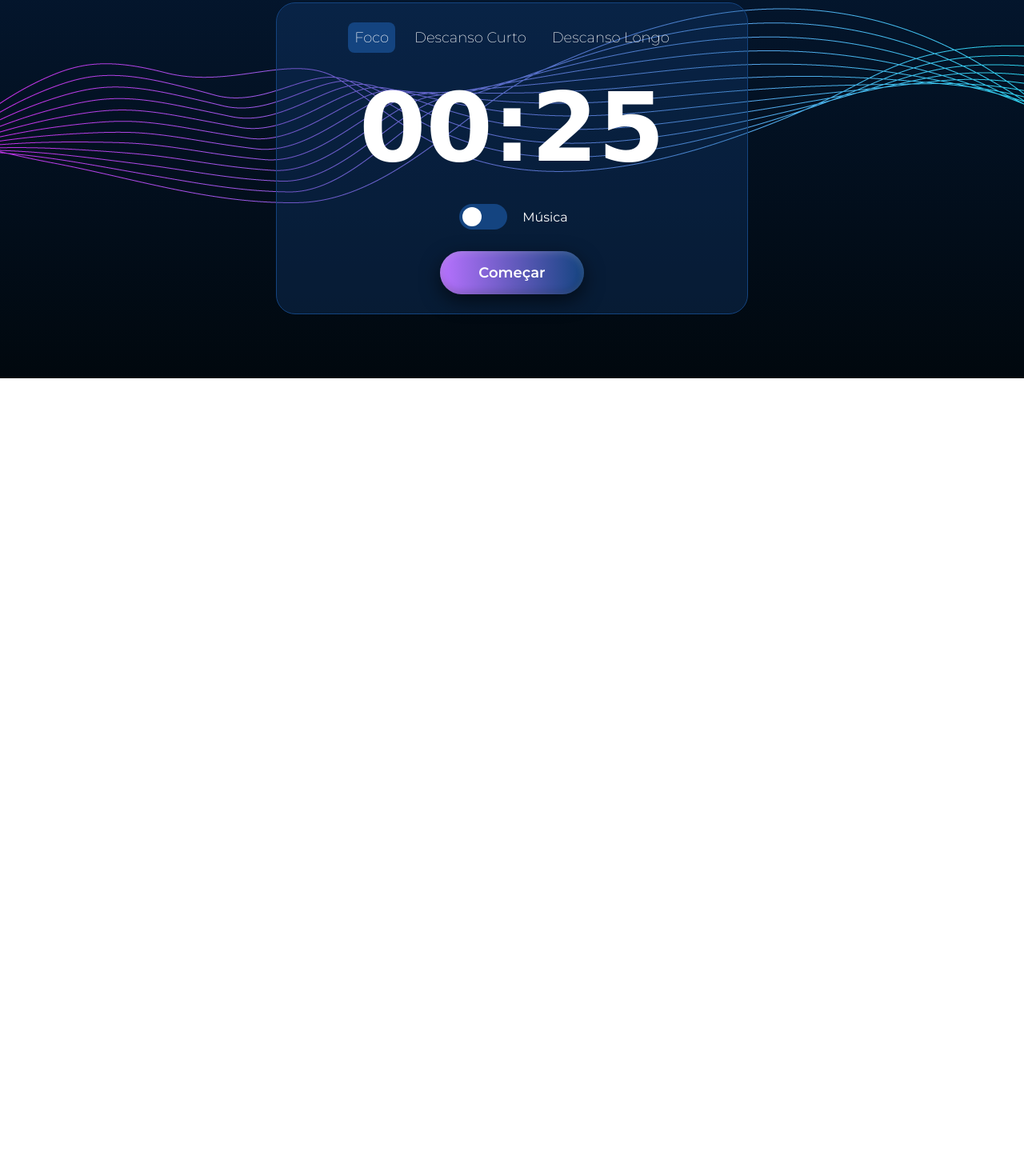
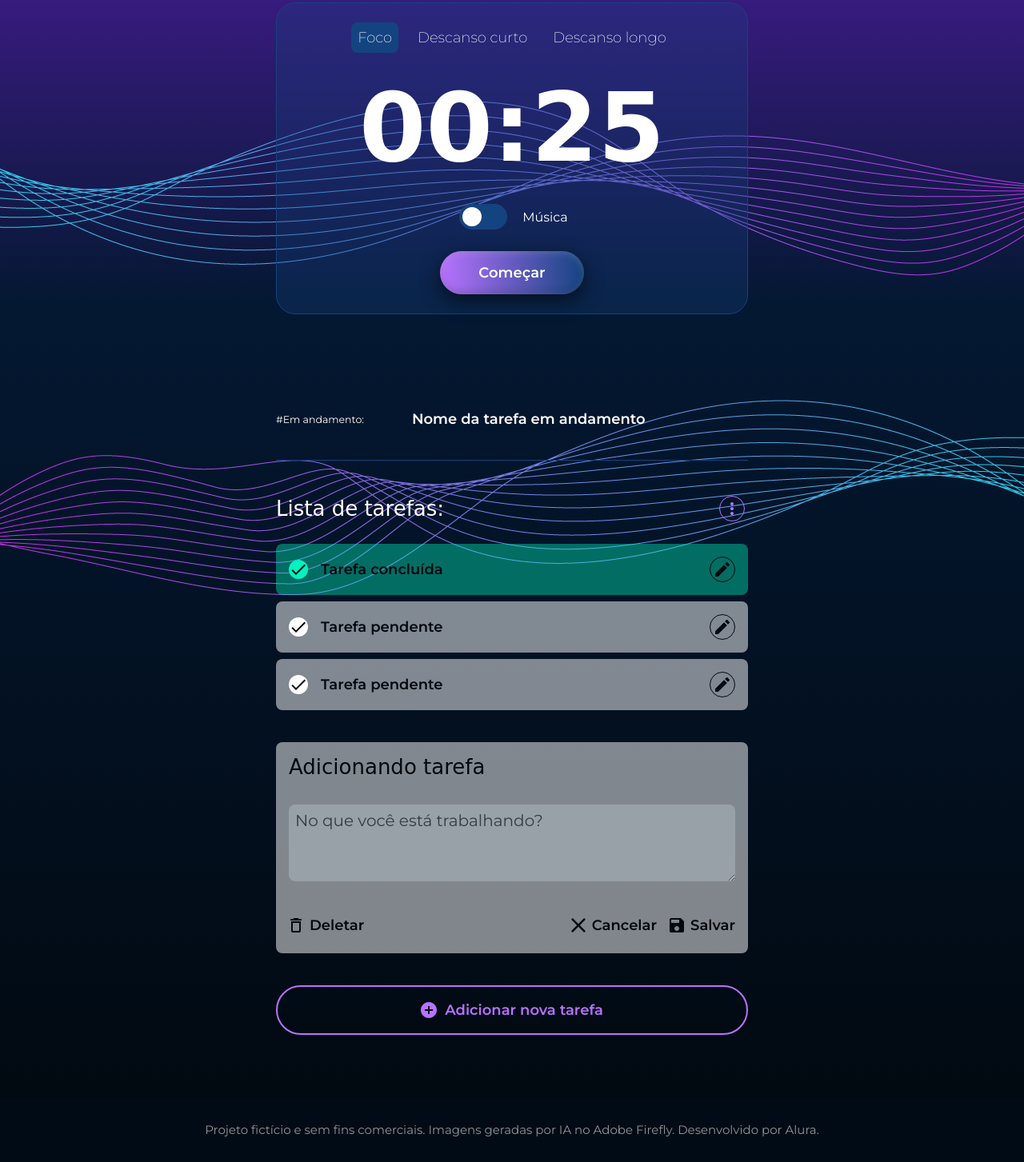
Before and after one commit to arcanjo17/fokus, a website built with Vite: page index.html in a window 1280 px wide. Shown: the part 611-2064 px from the top of the page at 80% size. Before the commit the page ends 1084 px from the top, so only its background shows below. Built offline with nearby package versions, Linux system fonts and the light colour scheme; a web font is replaced by a local one.

Commit message:
Incluindo formulario

```diff
--- a/index.html
+++ b/index.html
@@ -6,36 +6,146 @@
     <meta name="viewport" content="width=device-width, initial-scale=1.0" />
     <title>fokus</title>
   </head>
-  <body class="page">
-    <a href="#main-content" class="skip-link">Pular para o link príncipal</a>
+  <body class="page" data-mode="1">
+    <a href="#main-content" class="skip-link">
+      Pular para o conteúdo principal
+    </a>
     <header>
       <h1 class="logo">
-        <img src="/logo.png" alt="logo Fokus">
+        <img src="/logo.png" alt="">
       </h1>
     </header>
-
     <main id="main-content">
       <section aria-label="Banner" class="banner">
-        <h2 class="banner__title">Otimize sua produtividade, <strong class="banner__title--highlight">mergulho no que importa</strong></h2>
+        <h2 class="banner__title">Otimize sua produtividade, <strong class="banner__title--highlight">mergulhe no que importa</strong></h2>
         <img src="/mode-1.png" alt="">
       </section>
-
       <section aria-label="Timer" class="timer-card">
         <div role="tablist" aria-label="Tipo de timer" class="timer-card__tabs">
-          <button data-mode = '1' class="timer-card__tab timer-card__tab--active" role="tab" type="button" aria-selected="true">Foco</button>
-          <button data-mode = '2' class="timer-card__tab" role="tab" type="button" aria-selected="false">Descanso Curto</button>
-          <button data-mode = '3' class="timer-card__tab" role="tab" type="button" aria-selected="false">Descanso Longo</button>
+          <button data-mode="1" class="timer-card__tab timer-card__tab--active" role="tab" type="button" aria-selected="true">
+            Foco
+          </button>
+          <button data-mode="2" class="timer-card__tab" role="tab" type="button" aria-selected="false">
+            Descanso curto
+          </button>
+          <button data-mode="3" class="timer-card__tab" role="tab" type="button" aria-selected="false">
+            Descanso longo
+          </button>
         </div>
         <div class="timer-card__display">
-          <span role="timer" class="timer-card__time" aria-live="polite" aria-label="Tempo restante">00:25</span>
+          <span class="timer-card__time" role="timer" aria-live="polite" aria-label="Tempo restante">
+            00:25
+          </span>
         </div>
         <label for="toggle-music" class="music-toggle">
-          <input type="checkbox" id="toggle-music" class="music-toggle__input">Música
+          <input type="checkbox" id="toggle-music" class="music-toggle__input"> Música
         </label>
         <form class="timer-card__form">
-          <button class="button">Começar</button>
+          <button class="button">
+            Começar
+          </button>
         </form>
       </section>
+      <section aria-labelledby="task-board-heading" class="task-board">
+        <p class="current-task" aria-live="polite">
+          <span class="current-task__label">#Em andamento:</span>
+          <strong class="current-task__name">Nome da tarefa em andamento</strong>
+        </p>
+
+        <div class="task-board__header">
+          <h2 id="task-board-heading" class="task-board__heading">Lista de tarefas:</h2>
+          <details class="task-menu">
+            <summary class="task-menu__trigger" aria-label="Opções da lista de tarefas">
+              <span class="icon icon--more icon--lg" aria-hidden="true"></span>
+            </summary>
+            <ul class="task-menu__list" role="menu">
+              <li class="task-menu__item" role="none">
+                <button type="button" class="task-menu__button" role="menuitem">
+                  <span class="icon icon--check icon--md" aria-hidden="true"></span>
+                  Limpar tarefas concluídas
+                </button>
+              </li>
+              <li class="task-menu__item" role="none">
+                <button type="button" class="task-menu__button" role="menuitem">
+                  <span class="icon icon--delete icon--md" aria-hidden="true"></span>
+                  Limpar todas as tarefas
+                </button>
+              </li>
+            </ul>
+          </details>
+        </div>
+
+        <ul class="task-list">
+          <li class="task-list__item task-list__item--complete">
+            <button type="button" class="task-list__status" aria-pressed="true" aria-label="Marcar tarefa como pendente">
+              <svg width="24" height="24" viewBox="0 0 24 24" xmlns="http://www.w3.org/2000/svg" aria-hidden="true">
+                <circle cx="12" cy="12" r="12" />
+                <path d="M9 16.1719L19.5938 5.57812L21 6.98438L9 18.9844L3.42188 13.4062L4.82812 12L9 16.1719Z" />
+              </svg>
+            </button>
+            <p class="task-list__description">Tarefa concluída</p>
+            <button type="button" class="task-list__edit" aria-label="Editar tarefa">
+              <span class="icon icon--edit icon--lg" aria-hidden="true"></span>
+            </button>
+          </li>
+          <li class="task-list__item">
+            <button type="button" class="task-list__status" aria-pressed="false"
+              aria-label="Marcar tarefa como concluída">
+              <svg width="24" height="24" viewBox="0 0 24 24" xmlns="http://www.w3.org/2000/svg" aria-hidden="true">
+                <circle cx="12" cy="12" r="12" />
+                <path d="M9 16.1719L19.5938 5.57812L21 6.98438L9 18.9844L3.42188 13.4062L4.82812 12L9 16.1719Z" />
+              </svg>
+            </button>
+            <p class="task-list__description">Tarefa pendente</p>
+            <button type="button" class="task-list__edit" aria-label="Editar tarefa">
+              <span class="icon icon--edit icon--lg" aria-hidden="true"></span>
+            </button>
+          </li>
+          <li class="task-list__item">
+            <button type="button" class="task-list__status" aria-pressed="false"
+              aria-label="Marcar tarefa como concluída">
+              <svg width="24" height="24" viewBox="0 0 24 24" xmlns="http://www.w3.org/2000/svg" aria-hidden="true">
+                <circle cx="12" cy="12" r="12" />
+                <path d="M9 16.1719L19.5938 5.57812L21 6.98438L9 18.9844L3.42188 13.4062L4.82812 12L9 16.1719Z" />
+              </svg>
+            </button>
+            <p class="task-list__description">Tarefa pendente</p>
+            <button type="button" class="task-list__edit" aria-label="Editar tarefa">
+              <span class="icon icon--edit icon--lg" aria-hidden="true"></span>
+            </button>
+          </li>
+        </ul>
+
+        <form class="task-form">
+          <label class="task-form__label" for="task-input">Adicionando tarefa</label>
+          <textarea class="task-form__textarea" id="task-input" name="task" required
+            placeholder="No que você está trabalhando?"></textarea>
+          <div class="task-form__footer">
+            <button type="button" class="task-form__button">
+              <span class="icon icon--delete icon--sm" aria-hidden="true"></span>
+              Deletar
+            </button>
+            <span class="task-form__spacer"></span>
+            <button type="button" class="task-form__button">
+              <span class="icon icon--close icon--sm" aria-hidden="true"></span>
+              Cancelar
+            </button>
+            <button type="submit" class="task-form__button task-form__button--confirm">
+              <span class="icon icon--save icon--sm" aria-hidden="true"></span>
+              Salvar
+            </button>
+          </div>
+        </form>
+
+        <button type="button" class="add-task-button">
+          <span class="icon icon--add add-task-button__icon" aria-hidden="true"></span>
+          Adicionar nova tarefa
+        </button>
+      </section>
+    </main>
+    <footer class="site-footer">
+      <p class="site-footer__text">Projeto fictício e sem fins comerciais. Imagens geradas por IA no Adobe Firefly. Desenvolvido por Alura.</p>
+    </footer>
     </main>
     <script type="module" src="/src/main.js"></script>
   </body>
```
